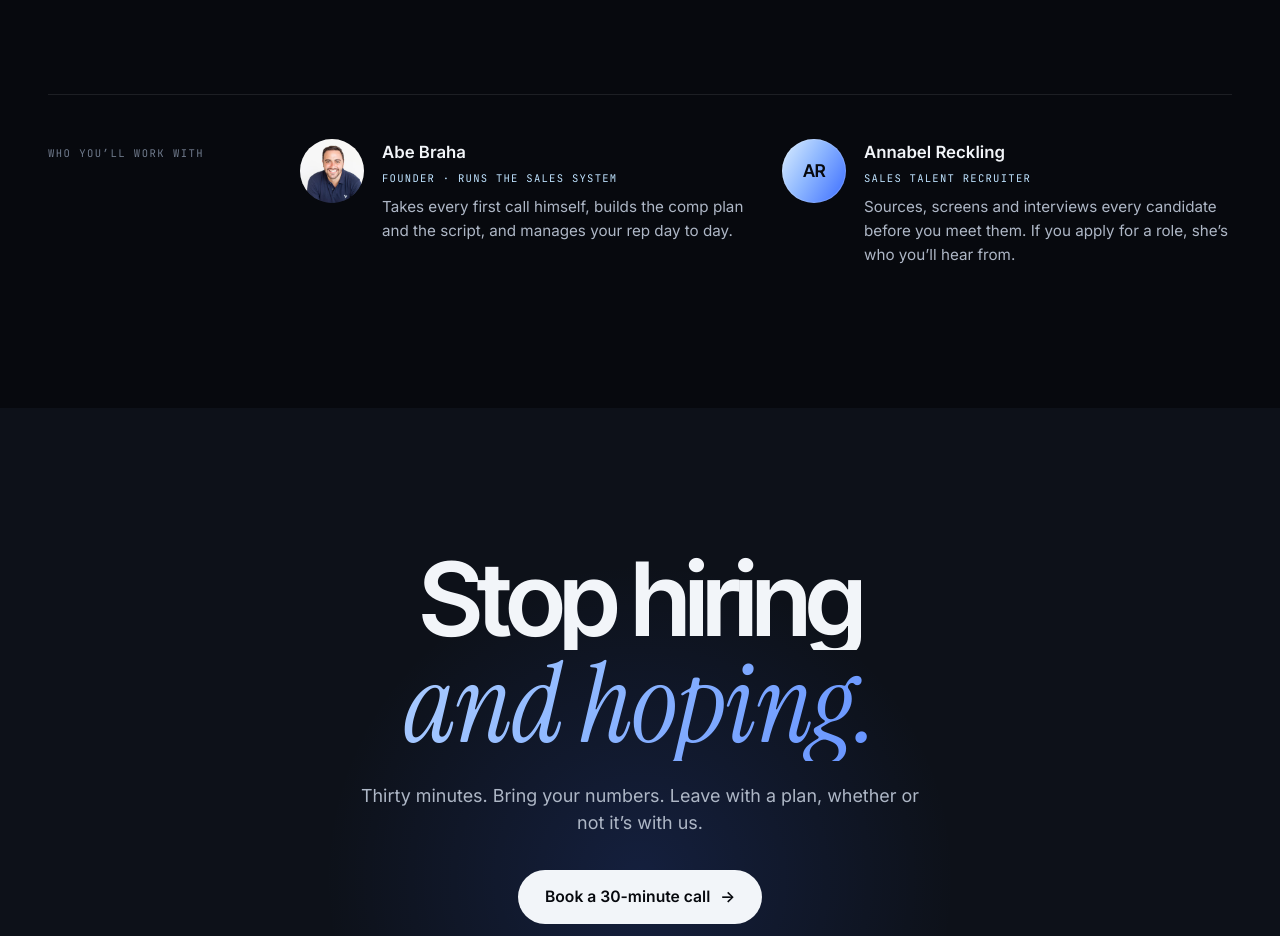
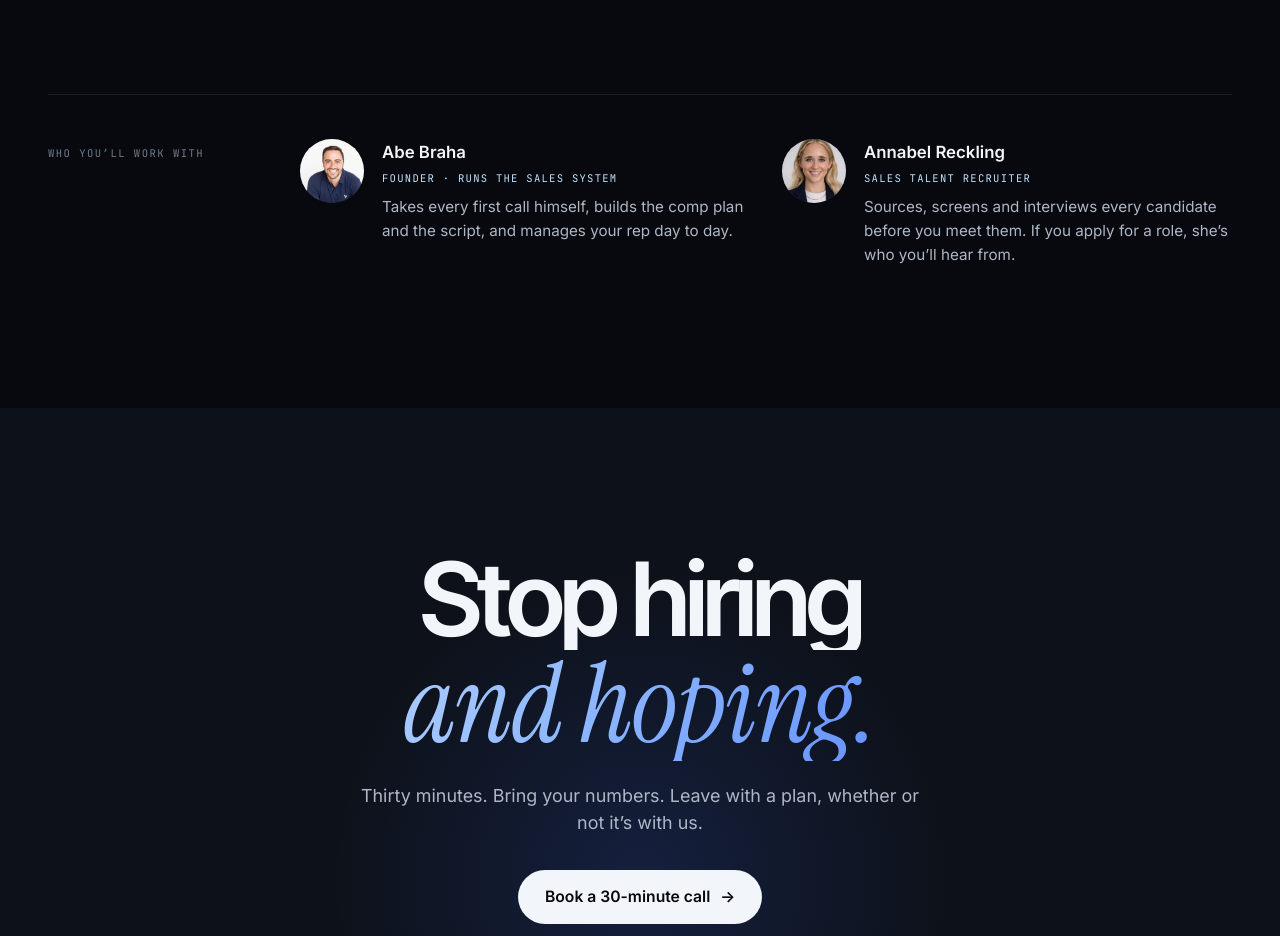
Before and after one commit to abebraha/icebreaker-redesign-preview, a plain HTML site: page index.html in a window 1280 px wide. Shown: the part 7880-8816 px from the top of the page. Drawn offline with Linux system fonts and the light colour scheme; animation ran at ten frames a second.

Commit message:
Team strip: Annabel's photo replaces the monogram

```diff
--- a/index.html
+++ b/index.html
@@ -370,7 +370,7 @@
         </div>
       </div>
       <div class="person">
-        <div class="av grad" aria-hidden="true">AR</div>
+        <img class="av" src="assets/annabel-avatar.jpg" alt="" width="400" height="400">
         <div>
           <b>Annabel Reckling</b>
           <div class="role">Sales Talent Recruiter</div>
```
Also changed, not shown: assets/annabel-avatar.jpg (added).
